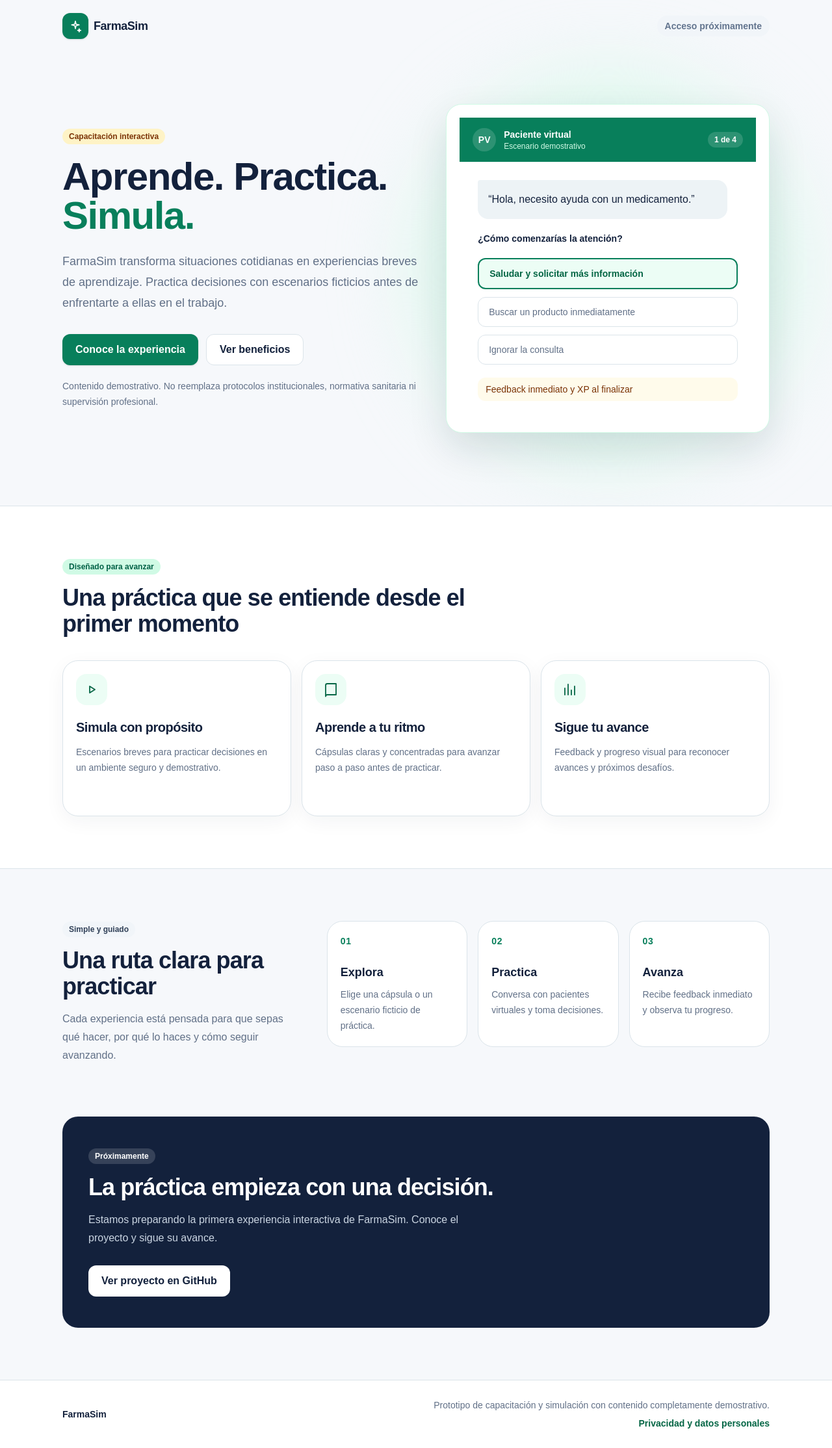
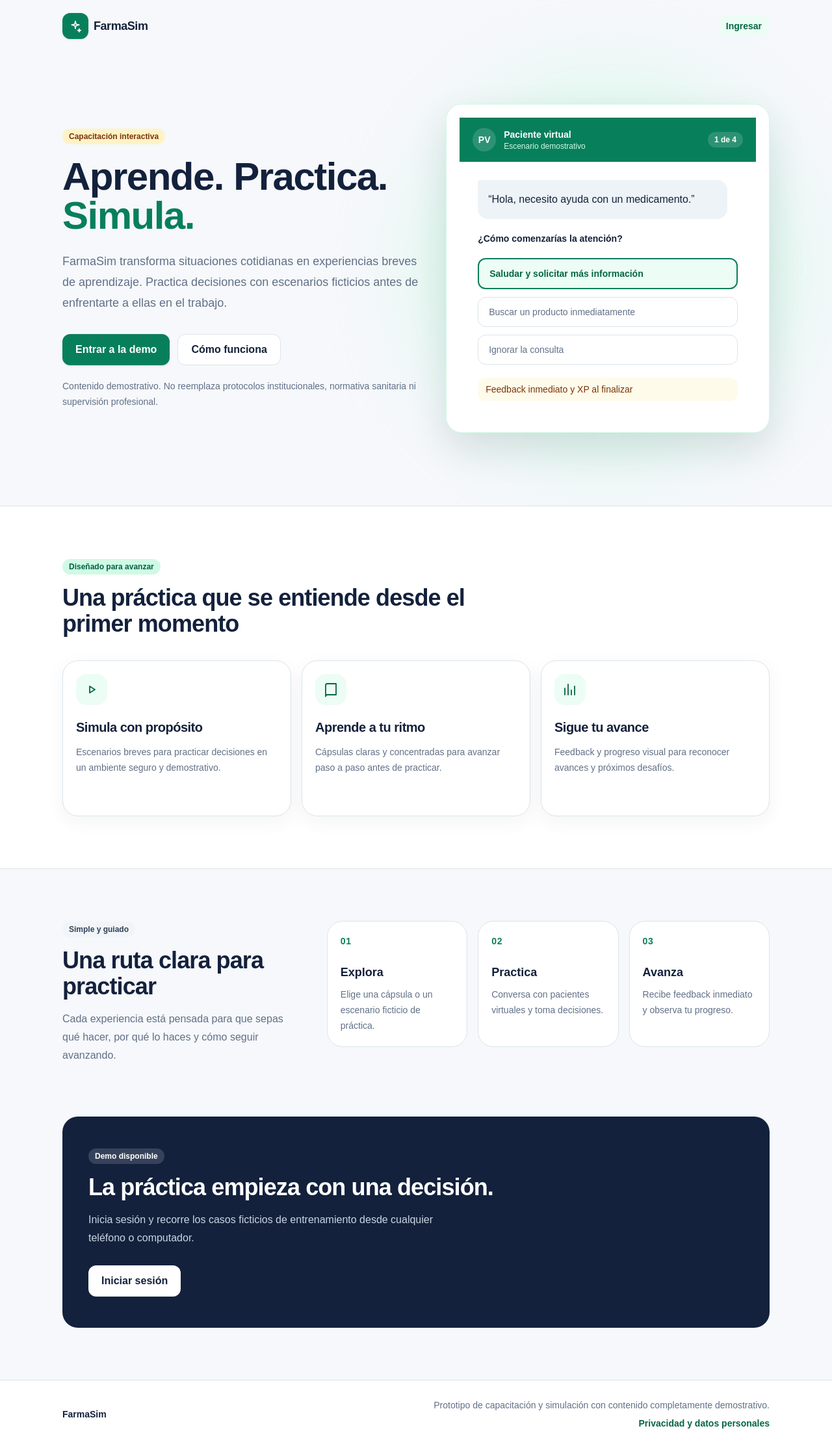
Before and after one commit to vichinho/farmasim, a Next.js app: page / in a window 1280 px wide. Shown: the whole page at 65% size. Built offline with nearby package versions, Linux system fonts and the light colour scheme; no server answers.

Commit message:
feat: publish phase 15 demo access

```diff
--- a/src/app/page.tsx
+++ b/src/app/page.tsx
@@ -61,9 +61,12 @@ export default function Home() {
             FarmaSim
           </span>
         </Link>
-        <span className="rounded-full bg-slate-100 px-3 py-1.5 text-sm font-semibold text-slate-500">
-          Acceso próximamente
-        </span>
+        <Link
+          className="rounded-full bg-emerald-50 px-3 py-1.5 text-sm font-semibold text-[var(--brand-strong)] transition-colors hover:bg-emerald-100"
+          href="/login"
+        >
+          Ingresar
+        </Link>
       </header>
 
       <section className="relative mx-auto grid w-full max-w-6xl gap-10 px-4 pb-20 pt-12 sm:px-6 sm:pt-20 lg:grid-cols-[1.05fr_0.95fr] lg:items-center lg:px-8 lg:pb-28" id="inicio">
@@ -78,11 +81,11 @@ export default function Home() {
             enfrentarte a ellas en el trabajo.
           </p>
           <div className="mt-8 flex flex-col gap-3 sm:flex-row">
-            <Link className={primaryLinkClass} href="#como-funciona">
-              Conoce la experiencia
+            <Link className={primaryLinkClass} href="/login">
+              Entrar a la demo
             </Link>
-            <Link className={secondaryLinkClass} href="#beneficios">
-              Ver beneficios
+            <Link className={secondaryLinkClass} href="#como-funciona">
+              Cómo funciona
             </Link>
           </div>
           <p className="mt-5 max-w-xl text-sm leading-6 text-[var(--muted)]">
@@ -196,20 +199,20 @@ export default function Home() {
       <section className="mx-auto w-full max-w-6xl px-4 pb-20 sm:px-6 lg:px-8">
         <div className="rounded-3xl bg-[var(--foreground)] px-6 py-10 text-white sm:px-10 sm:py-12">
           <Badge className="bg-white/15 text-white" tone="neutral">
-            Próximamente
+            Demo disponible
           </Badge>
           <h2 className="mt-4 max-w-2xl text-3xl font-bold tracking-tight sm:text-4xl">
             La práctica empieza con una decisión.
           </h2>
           <p className="mt-4 max-w-xl text-base leading-7 text-slate-300">
-            Estamos preparando la primera experiencia interactiva de FarmaSim.
-            Conoce el proyecto y sigue su avance.
+            Inicia sesión y recorre los casos ficticios de entrenamiento desde
+            cualquier teléfono o computador.
           </p>
           <Link
             className="mt-7 inline-flex min-h-12 items-center justify-center rounded-xl bg-white px-5 text-base font-semibold text-[var(--foreground)] transition-colors hover:bg-emerald-50 focus-visible:outline-2 focus-visible:outline-offset-2 focus-visible:outline-white"
-            href="https://github.com/vichinho/farmasim"
+            href="/login"
           >
-            Ver proyecto en GitHub
+            Iniciar sesión
           </Link>
         </div>
       </section>
```
Also changed, not shown: public/farmasim-qr.png (added), 2 other files (tests, documents, lock files or other folders).
